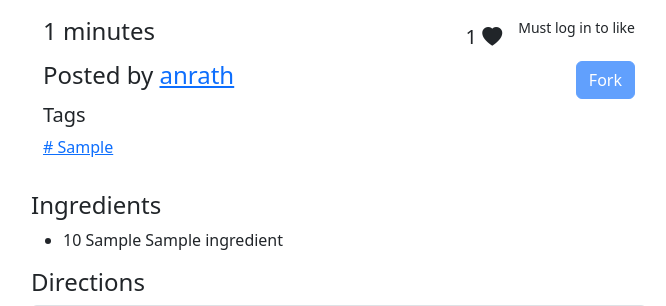
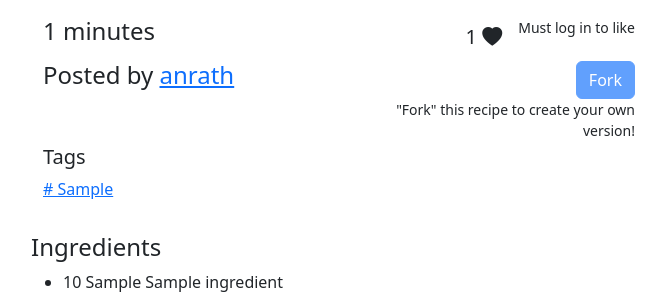
Before and after one commit to uva-cs3240-s22/group-project-a-11, a Django app: page /recipe/1 in a window 1280 px wide. Shown: the part 589-895 px from the top of the page, without its empty margins (301-967 px from the left). Run offline with Django 4.2, Linux system fonts and the light colour scheme; data comes from the database, SQL or seed files in the repository; tables that the repository leaves empty hold one stand-in row (values such as "Sample post"); grey boxes marked "Sample" are stand-in pictures; some libraries are stand-ins or nearby versions.

Commit message:
added fork explanation

```diff
--- a/home/templates/recipe.html
+++ b/home/templates/recipe.html
@@ -12,7 +12,6 @@
 
 {% block content %}
     <!-- title -->
-
     {% csrf_token %}
     <h1 class="mt-3 text-center"> {{recipe.recipeTitle}} </h1>
     {% if user.username == recipe.writer.username %}
@@ -77,6 +76,8 @@
                     Fork
                 </button>
             </a>
+            <br />
+            <small>"Fork" this recipe to create your own version!</small>
         </div>
     </div>
     <div class="row mt-1">
@@ -112,7 +113,6 @@
         </a>
     {% endif %}
 </div>
-{#    <p>Makes <input type="number" value="1" id="servings"/> <label for="servings">servings</label></p>#}
 <ul>
     {% for ingredient in recipe.ingredient_set.all %}
         <li>{{ ingredient.quantity.normalize }} {{ingredient.units}} {{ingredient.name}}
```
